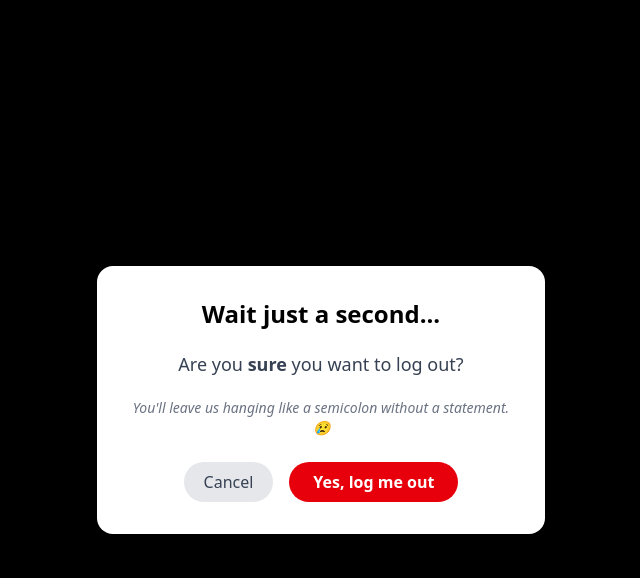
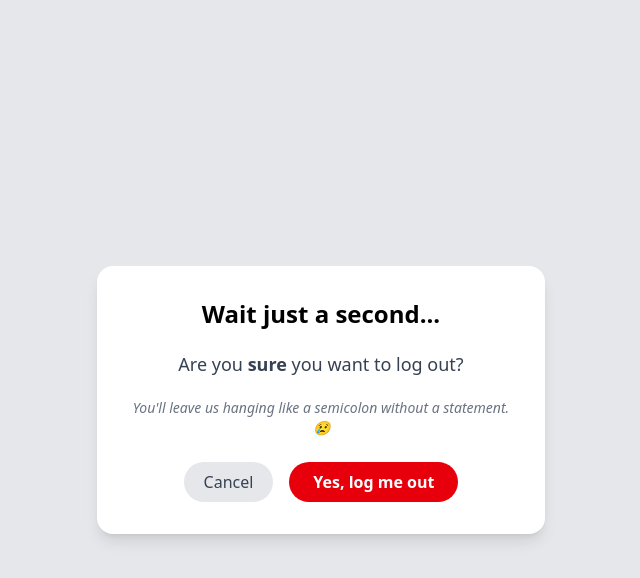
Before and after one commit to dantehybridge/mdat-main, a React (Vite) app: page / in a window 1280 px wide. Both pictures are taken after a click on the button "Logout". Shown: the top 578 px of the page, without its empty margins (319-959 px from the left). Built offline with nearby package versions, Linux system fonts and the light colour scheme.

Commit message:
Edit URL in location.replace. Edit shadow of Dialogue.

```diff
--- a/src/components/dialog.tsx
+++ b/src/components/dialog.tsx
@@ -11,7 +11,7 @@
   if (!open) return null;
 
   return (
-    <div className="fixed inset-0 flex items-center justify-center bg-black bg-opacity-40 z-50">
+    <div className="fixed inset-0 flex items-center justify-center bg-gray-200 bg-opacity-60 z-50 backdrop-blur-sm">
       <div className="bg-white rounded-2xl shadow-lg p-8 max-w-md w-full text-center space-y-5">
         {children}
 
--- a/src/sections/Head.tsx
+++ b/src/sections/Head.tsx
@@ -11,7 +11,7 @@
     }, []);
 
     function handleDialogConfirm() {
-        window.location.replace('/auth/logout');
+        window.location.replace('/config?goodbye=true');
     }
 
     return (
```
